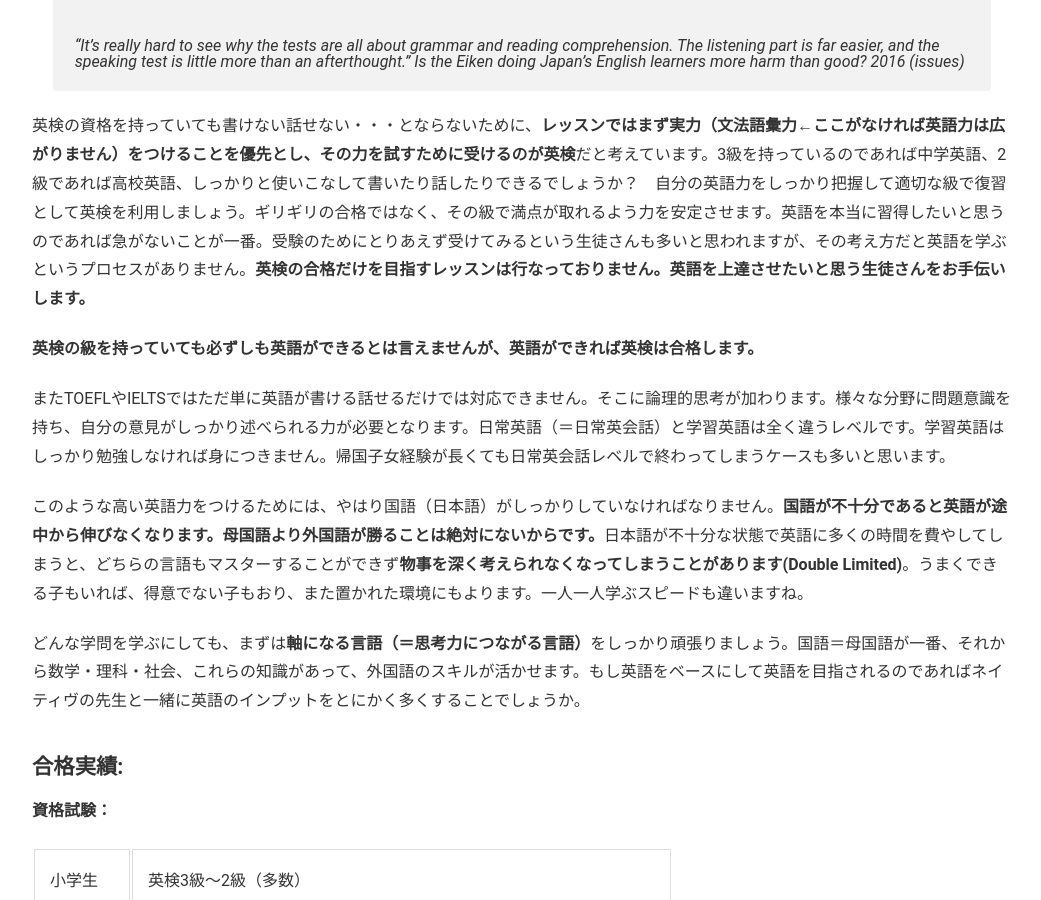
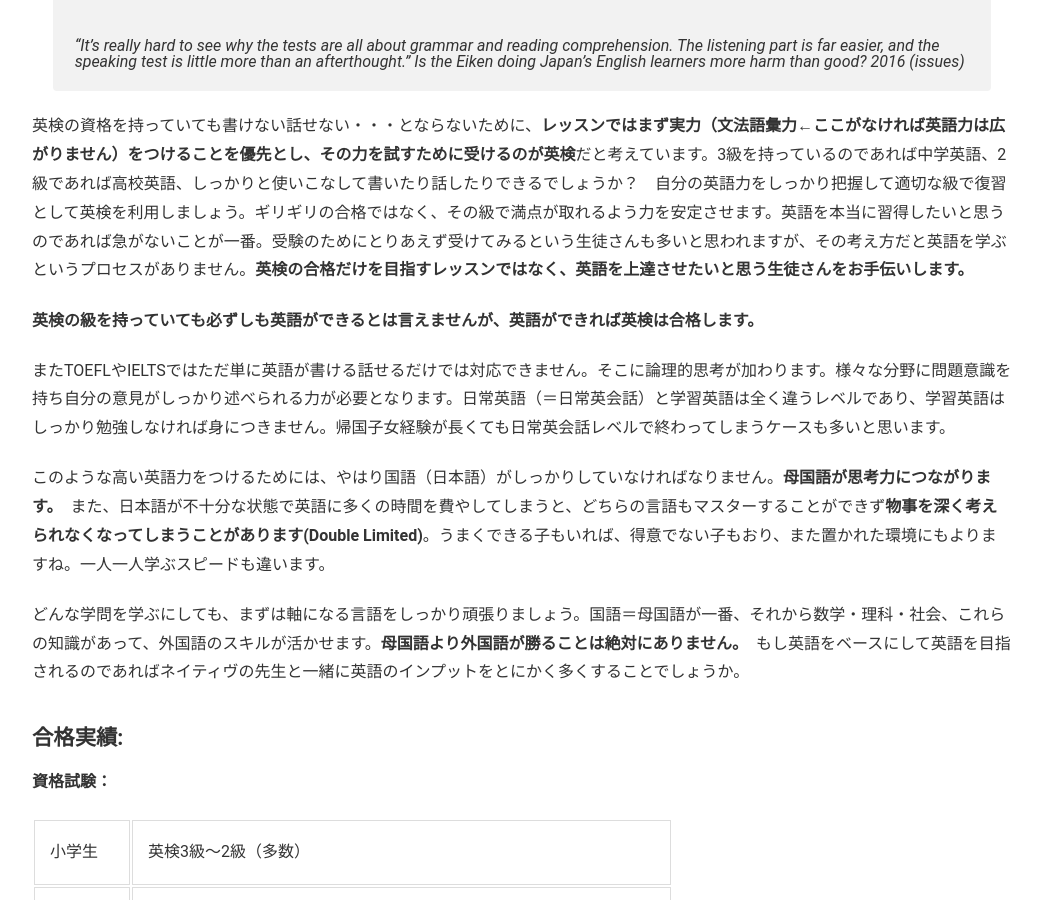
Before and after one commit to phocean/akispace, a Jekyll site: the page built from exam_results.md, in a window 1280 px wide and 900 px high, scrolled down 737 px. Shown: the whole window, without its empty margins (118-1159 px from the left). Built offline with Jekyll 4.4.1, drawn with Linux system fonts in a browser that asks for light colours.

Commit message:
Update exam_results.md

```diff
--- a/exam_results.md
+++ b/exam_results.md
@@ -30,15 +30,15 @@
 >
 > "It's really hard to see why the tests are all about grammar and reading comprehension. The listening part is far easier, and the speaking test is little more than an afterthought." Is the Eiken doing Japan's English learners more harm than good? 2016 (issues)
 
-英検の資格を持っていても書けない話せない・・・とならないために、<strong>レッスンではまず実力（文法語彙力←ここがなければ英語力は広がりません）をつけることを優先とし、その力を試すために受けるのが英検</strong>だと考えています。3級を持っているのであれば中学英語、2級であれば高校英語、しっかりと使いこなして書いたり話したりできるでしょうか？　自分の英語力をしっかり把握して適切な級で復習として英検を利用しましょう。ギリギリの合格ではなく、その級で満点が取れるよう力を安定させます。英語を本当に習得したいと思うのであれば急がないことが一番。受験のためにとりあえず受けてみるという生徒さんも多いと思われますが、その考え方だと英語を学ぶというプロセスがありません。**英検の合格だけを目指すレッスンは行なっておりません。英語を上達させたいと思う生徒さんをお手伝いします。**
+英検の資格を持っていても書けない話せない・・・とならないために、<strong>レッスンではまず実力（文法語彙力←ここがなければ英語力は広がりません）をつけることを優先とし、その力を試すために受けるのが英検</strong>だと考えています。3級を持っているのであれば中学英語、2級であれば高校英語、しっかりと使いこなして書いたり話したりできるでしょうか？　自分の英語力をしっかり把握して適切な級で復習として英検を利用しましょう。ギリギリの合格ではなく、その級で満点が取れるよう力を安定させます。英語を本当に習得したいと思うのであれば急がないことが一番。受験のためにとりあえず受けてみるという生徒さんも多いと思われますが、その考え方だと英語を学ぶというプロセスがありません。**英検の合格だけを目指すレッスンではなく、英語を上達させたいと思う生徒さんをお手伝いします。**
 
 **英検の級を持っていても必ずしも英語ができるとは言えませんが、英語ができれば英検は合格します。**
 
-またTOEFLやIELTSではただ単に英語が書ける話せるだけでは対応できません。そこに論理的思考が加わります。様々な分野に問題意識を持ち、自分の意見がしっかり述べられる力が必要となります。日常英語（＝日常英会話）と学習英語は全く違うレベルです。学習英語はしっかり勉強しなければ身につきません。帰国子女経験が長くても日常英会話レベルで終わってしまうケースも多いと思います。
+またTOEFLやIELTSではただ単に英語が書ける話せるだけでは対応できません。そこに論理的思考が加わります。様々な分野に問題意識を持ち自分の意見がしっかり述べられる力が必要となります。日常英語（＝日常英会話）と学習英語は全く違うレベルであり、学習英語はしっかり勉強しなければ身につきません。帰国子女経験が長くても日常英会話レベルで終わってしまうケースも多いと思います。
 
-このような高い英語力をつけるためには、やはり国語（日本語）がしっかりしていなければなりません。<strong>国語が不十分であると英語が途中から伸びなくなります。母国語より外国語が勝ることは絶対にないからです。</strong>日本語が不十分な状態で英語に多くの時間を費やしてしまうと、どちらの言語もマスターすることができず**物事を深く考えられなくなってしまうことがあります(Double Limited)**。うまくできる子もいれば、得意でない子もおり、また置かれた環境にもよります。一人一人学ぶスピードも違いますね。
+このような高い英語力をつけるためには、やはり国語（日本語）がしっかりしていなければなりません。**母国語が思考力につながります。**　また、日本語が不十分な状態で英語に多くの時間を費やしてしまうと、どちらの言語もマスターすることができず**物事を深く考えられなくなってしまうことがあります(Double Limited)**。うまくできる子もいれば、得意でない子もおり、また置かれた環境にもよりますね。一人一人学ぶスピードも違います。
 
-どんな学問を学ぶにしても、まずは**軸になる言語（＝思考力につながる言語）**をしっかり頑張りましょう。国語＝母国語が一番、それから数学・理科・社会、これらの知識があって、外国語のスキルが活かせます。もし英語をベースにして英語を目指されるのであればネイティヴの先生と一緒に英語のインプットをとにかく多くすることでしょうか。
+どんな学問を学ぶにしても、まずは軸になる言語をしっかり頑張りましょう。国語＝母国語が一番、それから数学・理科・社会、これらの知識があって、外国語のスキルが活かせます。**母国語より外国語が勝ることは絶対にありません。**　もし英語をベースにして英語を目指されるのであればネイティヴの先生と一緒に英語のインプットをとにかく多くすることでしょうか。
 
 <h4>合格実績:</h4>
 
```
